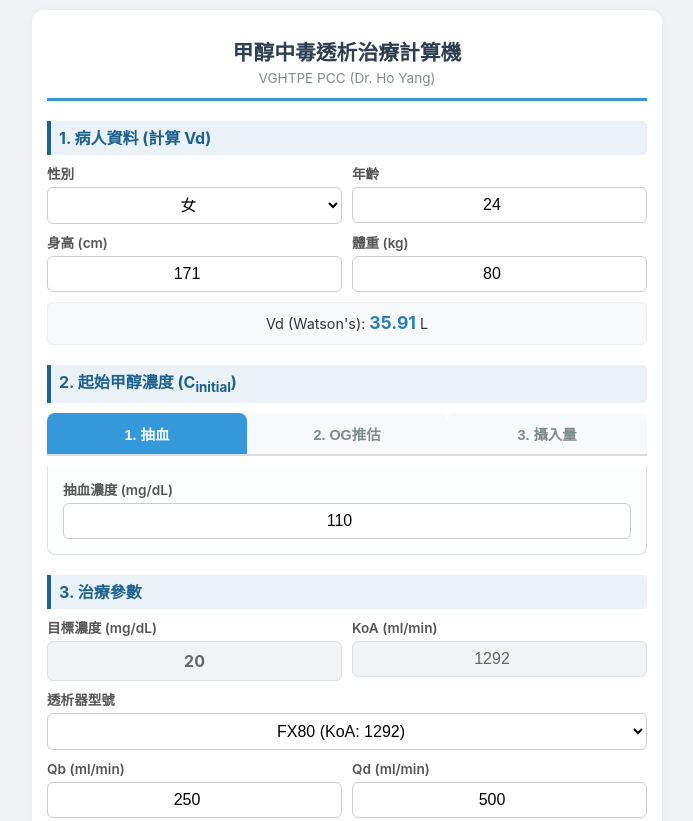
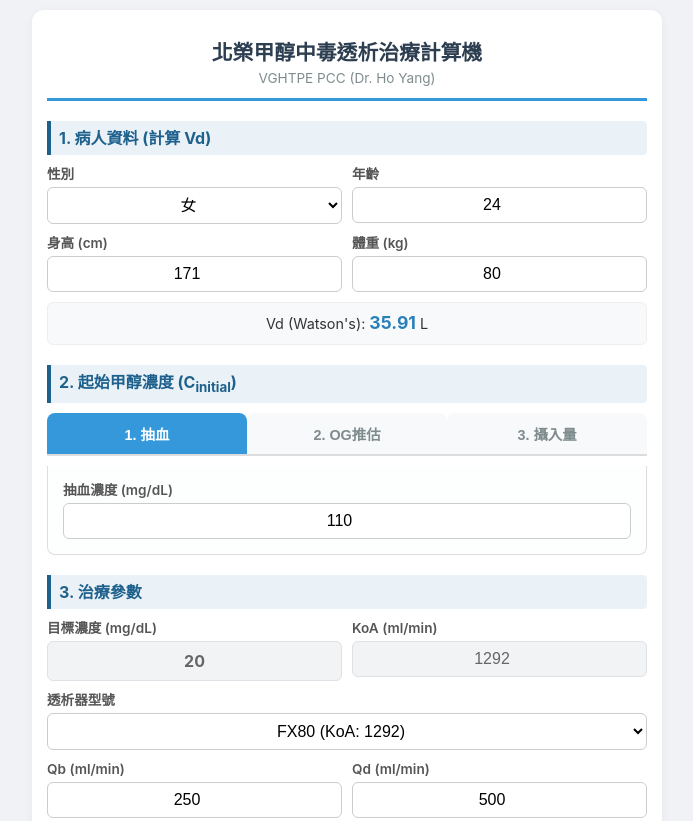
Before and after one commit to revasculization-png/methanol_dialysis, a plain HTML site: page index.html in a window 1280 px wide. Shown: the top 821 px of the page, without its empty margins (293-986 px from the left). Drawn offline with nearby package versions, Linux system fonts and the light colour scheme.

Commit message:
Add files via upload

```diff
--- a/index.html
+++ b/index.html
@@ -214,7 +214,7 @@
 
 <div class="container">
     <h1>
-        甲醇中毒透析治療計算機
+        北榮甲醇中毒透析治療計算機
         <span>VGHTPE PCC (Dr. Ho Yang)</span>
     </h1>
 
```
